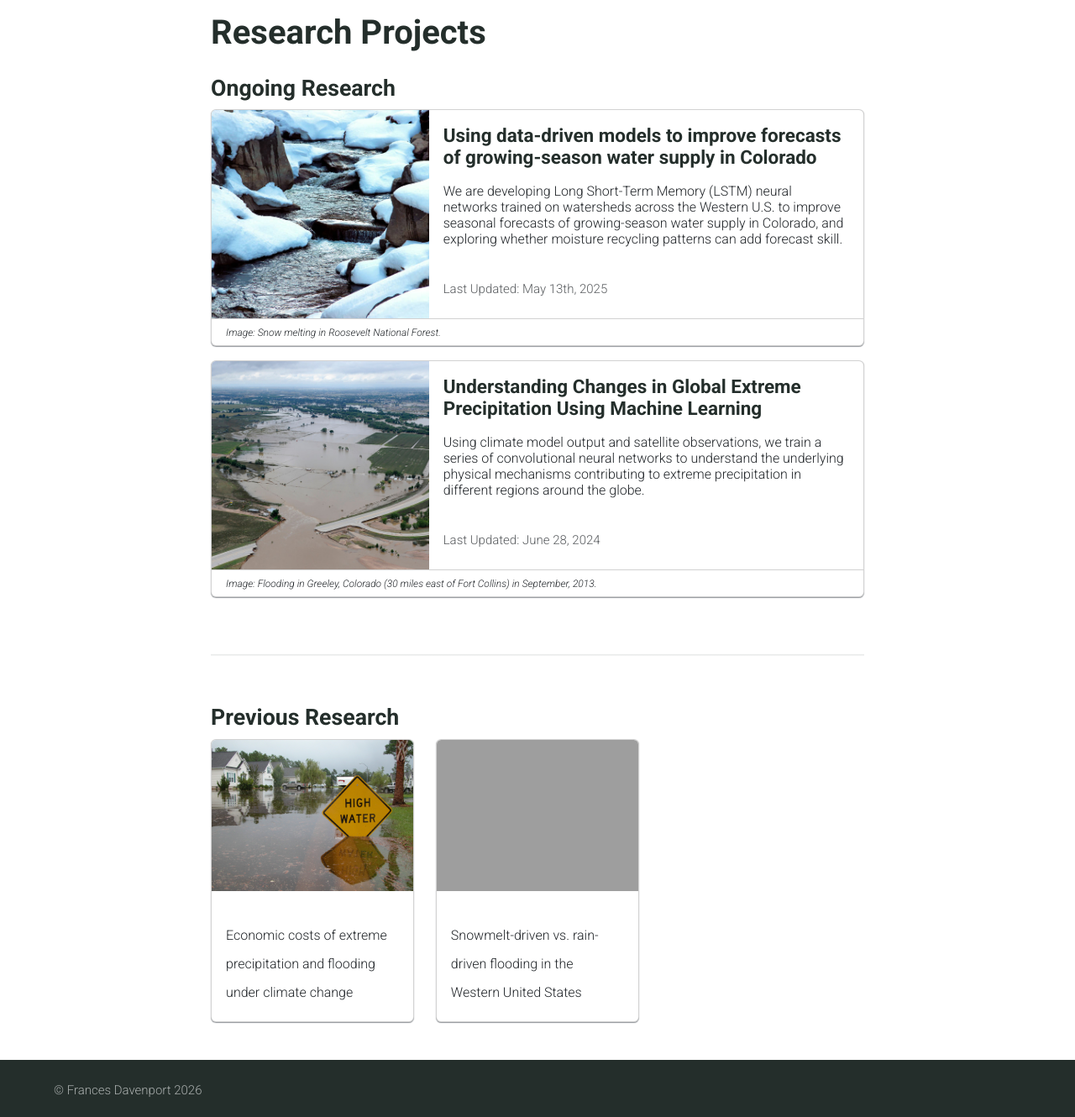
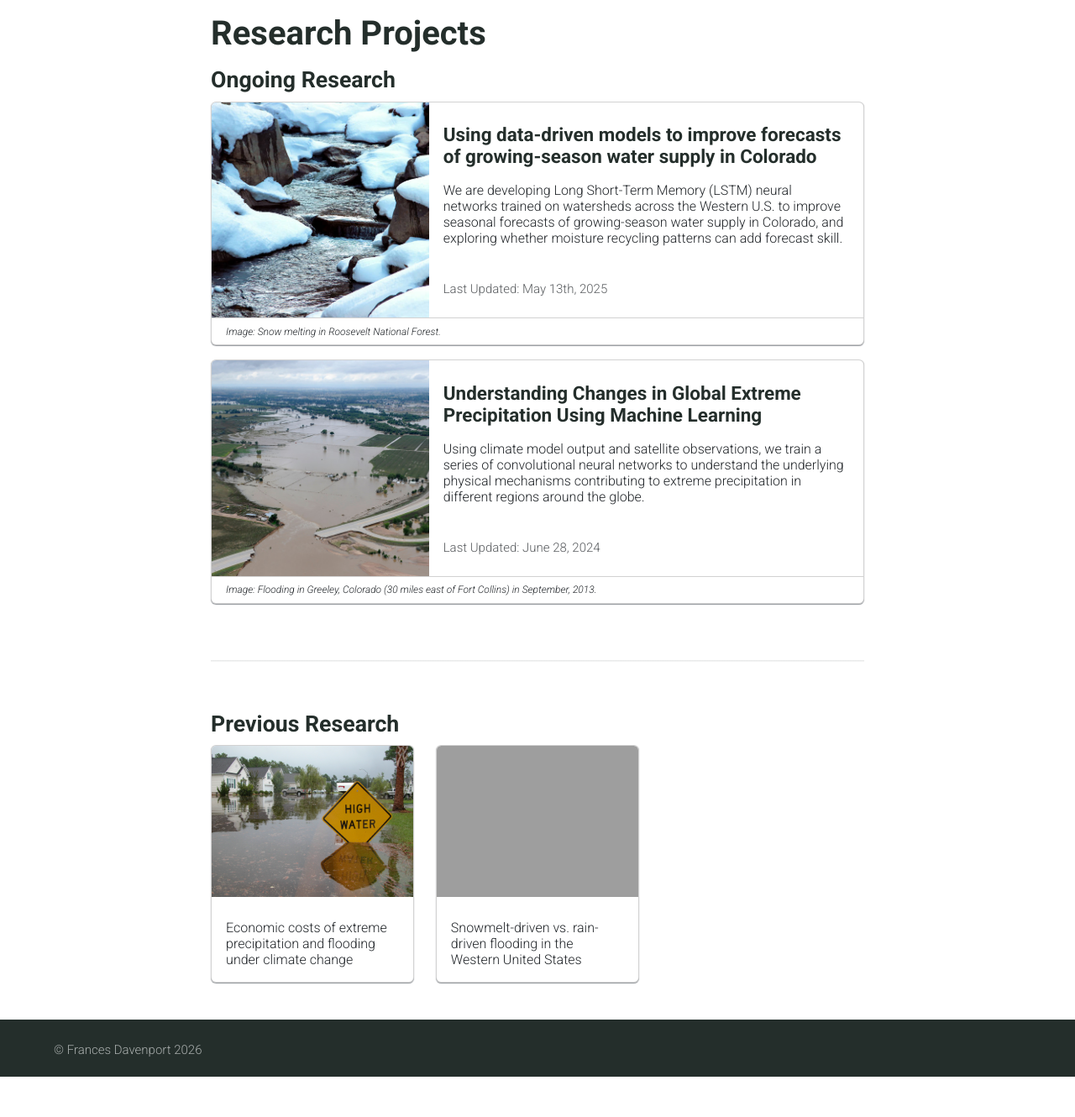
Before and after one commit to fdavenport/fdavenport.github.io, a Jekyll site: the page built from research.md, in a window 1280 px wide. Shown: the part 424-1754 px from the top of the page at 84% size. Built offline with Jekyll 4.4.1, drawn with Linux system fonts in a browser that asks for light colours; after the commit the page ends 1706 px from its top, so only the background shows below that; grey boxes are pictures that could not be loaded.

Commit message:
Remove Bootstrap and rebuild cards with custom CSS
- Drop the Bootstrap 5 stylesheet; the site now uses only the Alembic
  theme plus _sass/_custom.scss
- Rewrite People and Research card markup with site-specific classes
  and CSS grid layouts; research cards link via the title
- Carry over the few Bootstrap reset rules the theme relied on
- Remove the h1 negative-margin hack that made every page 15px wider
  than a phone screen
- Add _sass/_legacy-research.scss as a temporary stand-in for Bootstrap
  classes in research/*.md until those pages move to the new template

Co-Authored-By: Claude Opus 5.5 (1M context) <noreply@anthropic.com>

```diff
--- a/_sass/_custom.scss
+++ b/_sass/_custom.scss
@@ -1,99 +1,195 @@
-// Site-specific styles (layout tweaks, People and Research cards).
-// Loaded last so these rules override the Alembic theme.
+// Site-specific styles, loaded after the Alembic theme so these rules win.
 
-h1 {
-  /* background-color: lightgrey; */
-  margin: -24px -24px 4px -24px;
-  padding: 0px 0px 10px 24px;
+$cardBorderColour: rgba(0, 0, 0, .176);
+$cardTextColour: #212529;
+$mutedColour: rgba(33, 37, 41, .75);
+$cardRadius: .375rem;
+$gutter: 1.5rem;
+
+// Breakpoints for card layouts (px)
+$break-md: 768px;
+$break-lg: 992px;
+
+
+// Base
+*,
+*::before,
+*::after {
+  box-sizing: border-box;
+}
+
+// Parts of Bootstrap's reset that the Alembic theme came to rely on
+h1, h2, h3, h4, h5, h6,
+p, ol, ul, dl {
+  margin-top: 0;
+}
+
+ol,
+ul {
+  padding-left: 2rem;
+}
+
+hr {
+  border: 0;
+  border-top: 1px solid;
+  opacity: .25;
+}
+
+
+// Layout
+.feature {
+  margin-bottom: .2rem;
 }
 
 .content-container {
   width: 100%;
   max-width: 1600px;
+  padding: 0 .75rem;
 }
 
-.profile-body,
-.research-body {
+
+// Research page sections
+.typeset .project-section > h4 {
+  margin-bottom: .5rem;
+}
+
+
+// Cards (People and Research pages)
+.card {
+  position: relative;
+  display: flex;
+  flex-direction: column;
+  margin-bottom: 1rem;
+  overflow: hidden;
+  color: $cardTextColour;
+  line-height: normal;
+  background: $backgroundColour;
+  border: 1px solid $cardBorderColour;
+  border-radius: $cardRadius;
+}
+
+.card__image {
+  display: block;
+  width: 100%;
+  margin: 0;
+  object-fit: cover;
+}
+
+.card__body {
+  flex: 1 1 auto;
+  padding: 1rem;
+
+  > :last-child {
+    margin-bottom: 0;
+  }
+}
+
+.typeset .card__title {
+  padding-bottom: 1rem;
   line-height: normal;
 }
 
-.profile-text {
-  font-size: 0.8em;
+.typeset .card__text {
+  font-size: .8em;
+  line-height: normal;
 }
 
-.img-profile {
-  object-fit: cover;
-  object-position: 50% 25%;
-  margin-bottom: 0px;
-  padding-bottom: 0px;
-  width: 100%;
-  height: 15vw;
-  border-top-left-radius: 5px;
+.typeset .card__meta {
+  margin: 0;
+  font-size: .75em;
+  color: $mutedColour;
 }
 
-.img-research {
-    height: 100%;
-    object-fit: cover;
-    border-top-left-radius: 5px;
+.typeset .card__footer {
+  margin: 0;
+  padding: .5rem 1rem;
+  font-size: .6em;
+  font-style: italic;
+  line-height: normal;
+  border-top: 1px solid $cardBorderColour;
 }
 
-/* .article {
-    border: 2px solid lightgrey;
-    border-radius: 5px;
-    padding: 24px;
-} */
-
-.card-title {
-    font-weight: bold;
+// Makes the whole card clickable through the title link
+.card__link::after {
+  content: "";
+  position: absolute;
+  inset: 0;
+  z-index: 1;
 }
 
-.card-text {
-    font-size: 0.8em;
-    border-top: 1em;
-    border-bottom: 1em;
+.typeset .card__link {
+  color: inherit;
+  background-image: none;
+  text-shadow: none;
 }
 
-.card-text-bottom {
-    font-size: 0.6em;
-    font-style: italic;
-    border-bottom: 0;
+// Research cards lift on hover
+.card--project,
+.card--project-small {
+  box-shadow: 0 1px 1px rgba(72, 78, 85, .6);
+  transition: box-shadow .2s ease-out, transform .2s ease-out;
+
+  &:hover,
+  &:focus-within {
+    box-shadow: 0 20px 40px rgba(72, 78, 85, .6);
+    transform: translateY(-5px);
+  }
 }
 
-.card-footer {
-    font-size: 0.6em;
-    font-style: italic;
-    line-height: normal;
-    background-color: transparent;
+// Ongoing projects: image left, text right (stacked on phones)
+.card--project {
+  .card__image {
+    aspect-ratio: 16 / 9;
+  }
+
+  @media (min-width: $break-md) {
+    display: grid;
+    grid-template-columns: 1fr 2fr;
+
+    .card__image {
+      height: 100%;
+      aspect-ratio: auto;
+    }
+
+    .card__footer {
+      grid-column: 1 / -1;
+    }
+  }
 }
 
-.box-shadow{
-    -webkit-box-shadow: 0 1px 1px rgba(72,78,85,.6);
-    box-shadow: 0 1px 1px rgba(72,78,85,.6);
-    -webkit-transition: all .2s ease-out;
-    -moz-transition: all .2s ease-out;
-    -ms-transition: all .2s ease-out;
-    -o-transition: all .2s ease-out;
-    transition: all .2s ease-out;
+// Previous projects: grid of small cards
+.card-grid {
+  display: grid;
+  grid-template-columns: 1fr;
+  column-gap: $gutter;
+
+  @media (min-width: $break-md) {
+    grid-template-columns: repeat(2, 1fr);
+  }
+
+  @media (min-width: $break-lg) {
+    grid-template-columns: repeat(3, 1fr);
+  }
 }
 
-.box-shadow:hover{
-    -webkit-box-shadow: 0 20px 40px rgba(72,78,85,.6);
-    box-shadow: 0 20px 40px rgba(72,78,85,.6);
-    -webkit-transform: translateY(-5px);
-    -moz-transform: translateY(-5px);
-    -ms-transform: translateY(-5px);
-    -o-transform: translateY(-5px);
-    transform: translateY(-5px);
+.card--project-small .card__image {
+  aspect-ratio: 4 / 3;
 }
 
-@media (max-width: 800px){
-  .img-profile {
-    object-fit: cover;
+// People: photo left, bio right (stacked on phones)
+.card--person {
+  .card__image {
+    height: 250px;
     object-position: 50% 25%;
-    margin-bottom: 0px;
-    padding-bottom: 0px;
-    width: 100%;
-    height: 250px;
-    border-top-left-radius: 5px;
+  }
+
+  @media (min-width: $break-md) {
+    display: grid;
+    grid-template-columns: 1fr 3fr;
+    align-items: start;
+
+    .card__image {
+      height: 15vw;
+    }
+  }
 }
-}
--- /dev/null
+++ b/_sass/_legacy-research.scss
@@ -0,0 +1,35 @@
+// TEMPORARY: stand-ins for the few Bootstrap classes still used in the
+// hand-written HTML of research/*.md. Delete this file (and its import in
+// alembic.scss) once those pages are converted to the Markdown template.
+
+.row {
+  display: flex;
+  flex-wrap: wrap;
+  margin: 0 -.75rem;
+
+  > * {
+    flex-shrink: 0;
+    width: 100%;
+    max-width: 100%;
+    padding: 0 .75rem;
+  }
+}
+
+.col {
+  flex: 1 0 0%;
+}
+
+@media (min-width: 768px) {
+  .col-md-4 { flex: 0 0 auto; width: 33.33333333%; }
+  .col-md-8 { flex: 0 0 auto; width: 66.66666667%; }
+}
+
+.border { border: 1px solid #dee2e6 !important; }
+.border-1 { border-width: 1px !important; }
+.float-end { float: right !important; }
+.text-end { text-align: right !important; }
+.m-0 { margin: 0 !important; }
+.m-1 { margin: .25rem !important; }
+.p-0 { padding: 0 !important; }
+.p-1 { padding: .25rem !important; }
+.pb-1 { padding-bottom: .25rem !important; }
--- a/_sass/alembic.scss
+++ b/_sass/alembic.scss
@@ -8,5 +8,6 @@
   "syntax",
   "flex",
   "theme",
-  "custom"
+  "custom",
+  "legacy-research"
 ;
--- a/research.md
+++ b/research.md
@@ -7,54 +7,42 @@ excerpt: ""
 ---
 
 <!-- ongoing research section -->
-<div class="row">
-    <h4 class="mb-2">Ongoing Research</h4>
+<section class="project-section">
+    <h4>Ongoing Research</h4>
     {% for project in site.data.research %}
         {% unless project.title == "Nothing" %}
             {% if project.status == "Ongoing" %}
-                <div class="col-12">
-                    <div class="card mb-3 box-shadow">
-                        <div class="row g-0">
-                            <div class="col-md-4">
-                                <a href="{{ project.url }}" class="stretched-link">
-                                    <img src="{{ project.figure }}" class="img-fluid img-research" alt="{{ project.alt-text }}" style="width: 100%; aspect-ratio: 16/9; object-fit: cover;">
-                                </a>
-                            </div>
-                            <div class="col-md-8">
-                                <div class="card-body research-body">
-                                    <h5 class="card-title pt-0 pb-3" style="line-height: normal">{{ project.title }}</h5>
-                                    <p class="card-text" style="line-height: normal">{{ project.short-desc }}</p>
-                                    <p class="card-text card-text-bottom"><small class="text-muted">Last Updated: {{ project.last-updated }}</small></p>
-                                </div>
-                            </div>
-                        <span class="card-footer text-wrap">Image: {{ project.caption }}</span>
-                        </div>
+                <article class="card card--project">
+                    <img src="{{ project.figure }}" class="card__image" alt="{{ project.alt-text }}">
+                    <div class="card__body">
+                        <h5 class="card__title"><a href="{{ project.url }}" class="card__link">{{ project.title }}</a></h5>
+                        <p class="card__text">{{ project.short-desc }}</p>
+                        <p class="card__meta">Last Updated: {{ project.last-updated }}</p>
                     </div>
-                </div>
+                    <p class="card__footer">Image: {{ project.caption }}</p>
+                </article>
             {% endif %}
         {% else %}
             <h5>Coming soon!</h5>
         {% endunless %}
     {% endfor %}
-</div>
+</section>
 <hr>
 <!-- previous research section -->
-<div class="row">
-    <h4 class="mb-2">Previous Research</h4>
+<section class="project-section">
+    <h4>Previous Research</h4>
+    <div class="card-grid">
     {% for project in site.data.research %}
         {% unless project.title == "Nothing" %}
             {% if project.status == "Previous" %}
-                <div class="col-lg-4 col-md-6 col-sm-12">
-                    <div class="card mb-3 box-shadow">
-                        <a href="{{ project.url }}" class="stretched-link">
-                            <img src="{{ project.figure }}" class="card-img-top" alt="{{ project.alt-text}}" style="width: 100%; aspect-ratio: 4/3; object-fit: cover;">
-                        </a>
-                        <div class="card-body">
-                            <p class="card-text research-text">{{ project.title }}</p>
-                        </div>
+                <article class="card card--project-small">
+                    <img src="{{ project.figure }}" class="card__image" alt="{{ project.alt-text }}">
+                    <div class="card__body">
+                        <p class="card__text"><a href="{{ project.url }}" class="card__link">{{ project.title }}</a></p>
                     </div>
-                </div>
+                </article>
             {% endif %}
         {% endunless %}
     {% endfor %}
-</div>
+    </div>
+</section>
```
Also changed, not shown: REVIEW.md (+3 -1 lines), _layouts/default.html (+0 -8 lines), people.md (+7 -13 lines).
